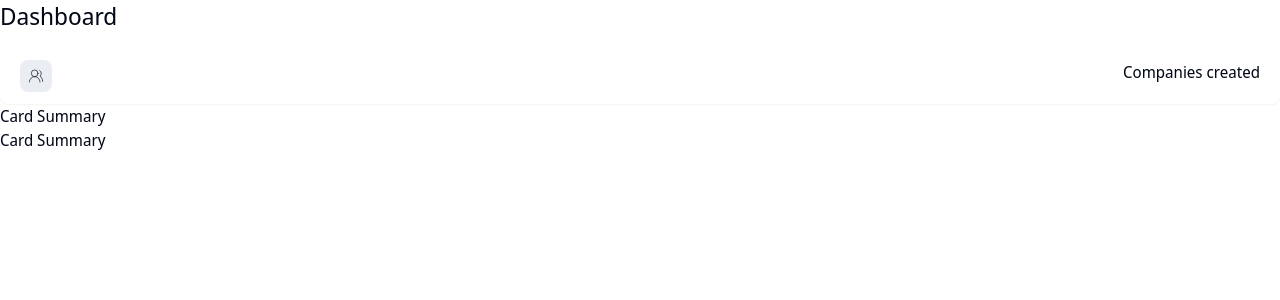
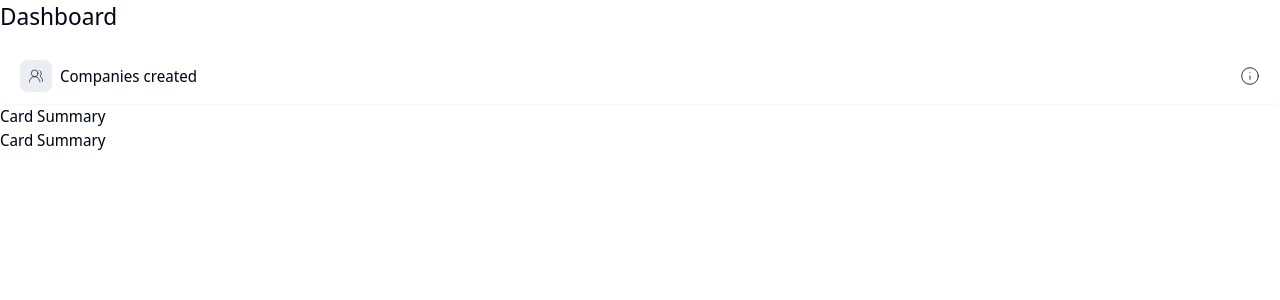
Before and after one commit to egbazua/dashboard-companies, a Next.js app: page / in a window 1280 px wide. Shown: the top 300 px of the page. Built offline with nearby package versions, Linux system fonts and the light colour scheme.

Commit message:
implementing CustomTooltip in card summary component

```diff
--- a/app/(routes)/components/CardSummary/CardSummary.tsx
+++ b/app/(routes)/components/CardSummary/CardSummary.tsx
@@ -1,12 +1,16 @@
 import CustomIcon from "@/components/CustomIcon/CustomIcon"
 import { CardSummaryProps } from "./CardSummary.types"
+import CustomTooltip from "@/components/CustomTooltip/CustomTooltip"
 
 const CardSummary = ({ average, icon: Icon, title, tooltipText, total }: CardSummaryProps) => {
   return (
     <div className="shadow-sm bg-background rounded-lg p-5 py-3 hover:shadow-lg transition">
       <div className="flex justify-between">
-        <CustomIcon icon={Icon} />
-        {title}
+        <div className="flex gap-2 items-center">
+          <CustomIcon icon={Icon} />
+          {title}
+        </div>
+        <CustomTooltip content={tooltipText} />
       </div>
     </div>
   )
```
